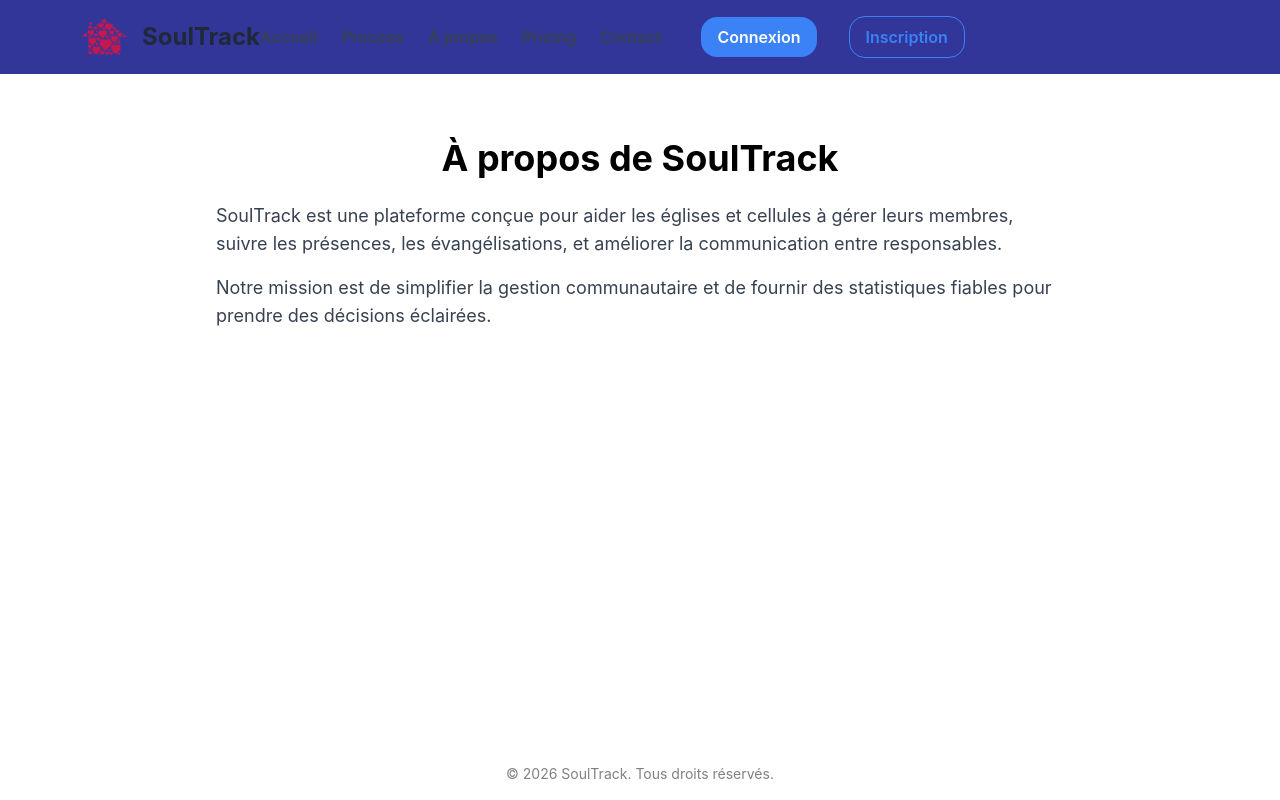
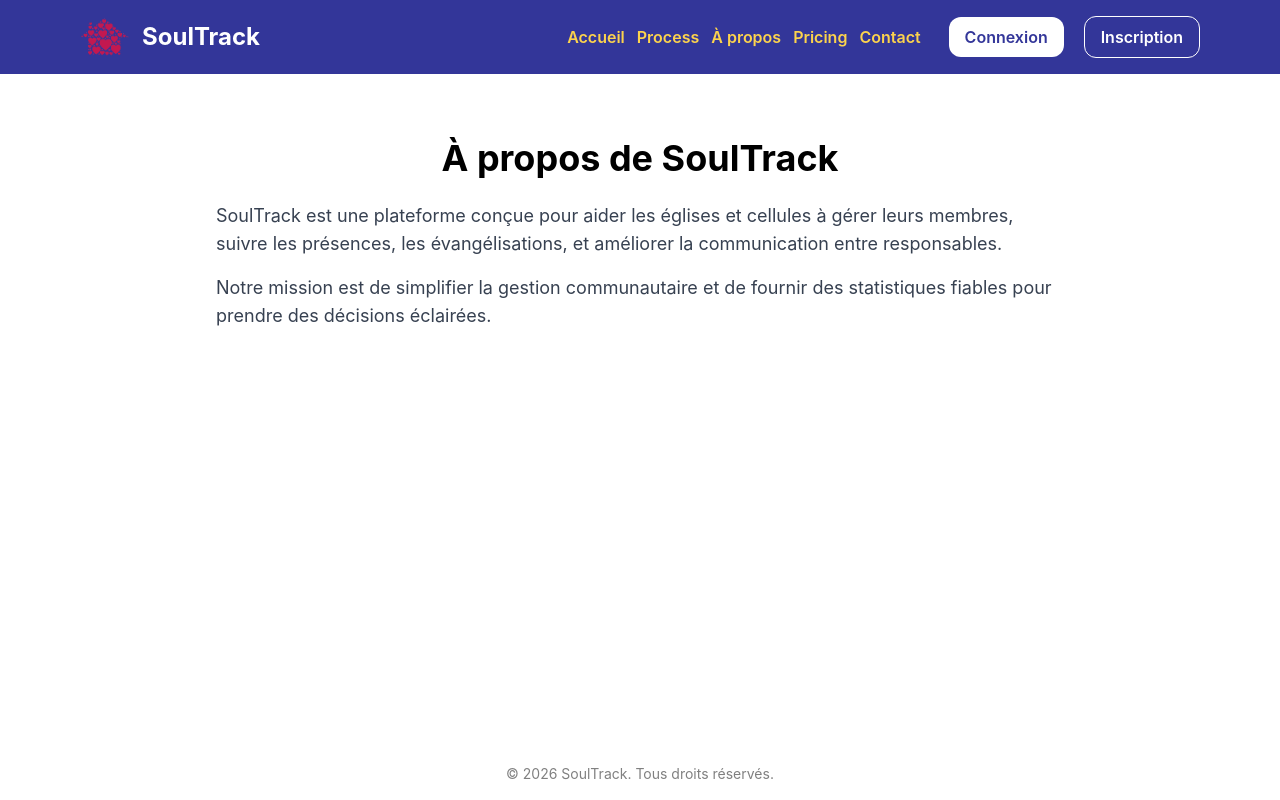
Before and after one commit to allanbavajee/soultrack, a Next.js app: page /about in a window 1280 px wide. Built offline with nearby package versions, Linux system fonts and the light colour scheme.

Commit message:
Update PublicHeader.js

```diff
--- a/components/PublicHeader.js
+++ b/components/PublicHeader.js
@@ -16,14 +16,9 @@ export default function PublicHeader() {
     { label: "Contact", path: "/contact" },
   ];
 
-  const changeLanguage = (locale) => {
-    localStorage.setItem("lang", locale);
-    window.location.reload();
-  };
-
   return (
     <header className="w-full bg-[#333699]">
-      <div className="max-w-6xl mx-auto flex items-center p-4">
+      <div className="max-w-6xl mx-auto flex items-center justify-between p-4">
 
         {/* Logo */}
         <div
@@ -31,41 +26,46 @@ export default function PublicHeader() {
           onClick={() => router.push("/site/HomePage")}
         >
           <Image src="/logo.png" alt="Logo SoulTrack" width={50} height={50} />
-          <span className="ml-3 text-2xl font-bold text-gray-800">SoulTrack</span>
+          <span className="ml-3 text-2xl font-bold text-white">
+            SoulTrack
+          </span>
         </div>
 
         {/* Desktop nav */}
-        <nav className="hidden md:flex items-center gap-6">
+        <nav className="hidden md:flex items-center gap-3">
+
           {navItems.map((item) => (
             <span
               key={item.label}
               onClick={() => router.push(item.path)}
-              className="cursor-pointer text-gray-700 hover:text-blue-500 font-semibold transition"
+              className="cursor-pointer text-amber-300 hover:text-white font-semibold transition"
             >
               {item.label}
             </span>
           ))}
 
+          {/* Buttons */}
           <button
             onClick={() => router.push("/login")}
-            className="ml-4 px-4 py-2 bg-blue-500 text-white rounded-2xl hover:bg-blue-600 transition font-semibold"
+            className="ml-4 px-4 py-2 bg-white text-[#333699] rounded-xl hover:scale-105 transition font-semibold"
           >
             Connexion
           </button>
 
           <button
             onClick={() => router.push("/SignupEglise")}
-            className="ml-2 px-4 py-2 border border-blue-500 text-blue-500 rounded-2xl hover:bg-blue-500 hover:text-white transition font-semibold"
+            className="ml-2 px-4 py-2 border border-white text-white rounded-xl hover:bg-white hover:text-[#333699] transition font-semibold"
           >
             Inscription
           </button>
+
         </nav>
 
         {/* Mobile menu button */}
         <div className="md:hidden flex items-center">
           <button
             onClick={() => setOpenMenu(!openMenu)}
-            className="text-gray-700 focus:outline-none"
+            className="text-white text-2xl"
           >
             ☰
           </button>
@@ -74,7 +74,8 @@ export default function PublicHeader() {
 
       {/* Mobile menu */}
       {openMenu && (
-        <div className="md:hidden bg-[#333699] px-4 pb-4 flex flex-col gap-2">
+        <div className="md:hidden bg-[#333699] px-4 pb-4 flex flex-col gap-3">
+
           {navItems.map((item) => (
             <span
               key={item.label}
@@ -82,11 +83,26 @@ export default function PublicHeader() {
                 router.push(item.path);
                 setOpenMenu(false);
               }}
-              className="cursor-pointer text-gray-700 hover:text-blue-500 font-semibold transition"
+              className="cursor-pointer text-amber-300 hover:text-white font-semibold transition"
             >
               {item.label}
             </span>
           ))}
+
+          <button
+            onClick={() => router.push("/login")}
+            className="mt-2 px-4 py-2 bg-white text-[#333699] rounded-xl font-semibold"
+          >
+            Connexion
+          </button>
+
+          <button
+            onClick={() => router.push("/SignupEglise")}
+            className="px-4 py-2 border border-white text-white rounded-xl font-semibold"
+          >
+            Inscription
+          </button>
+
         </div>
       )}
     </header>
```
